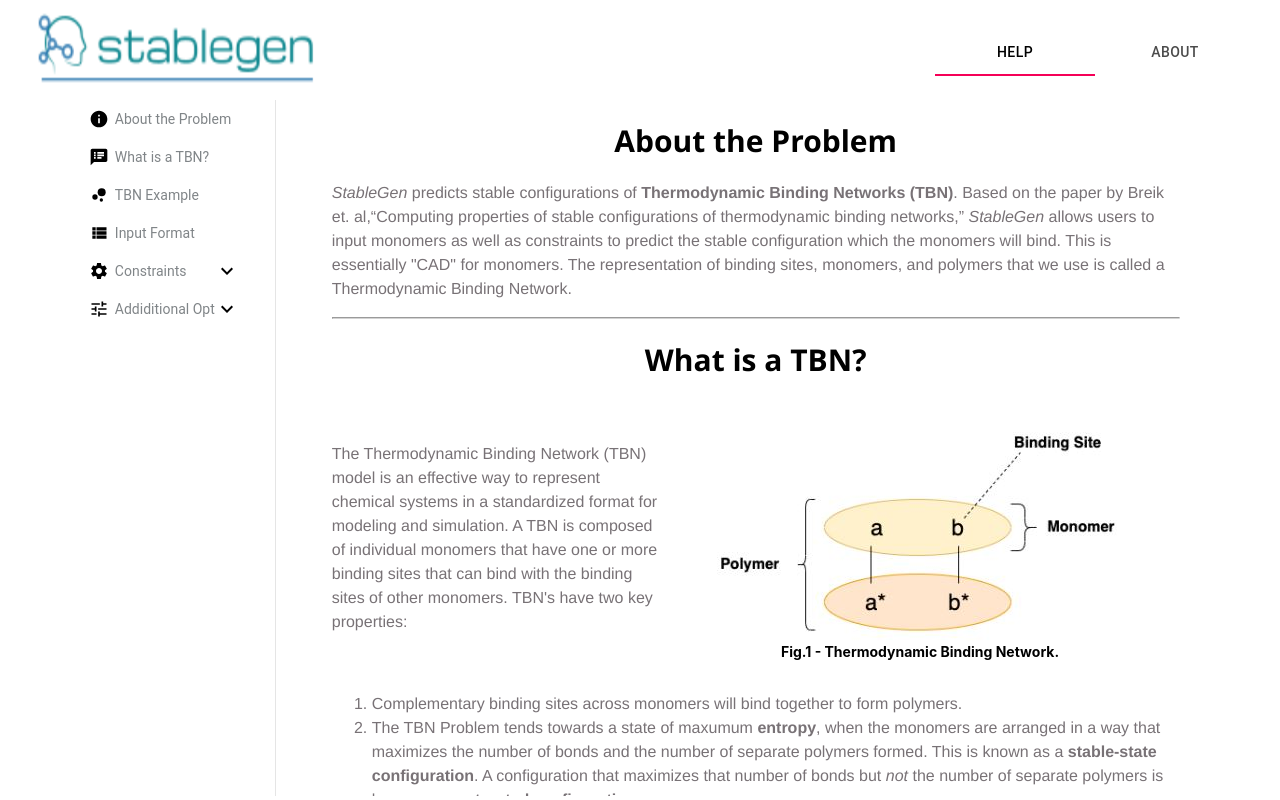
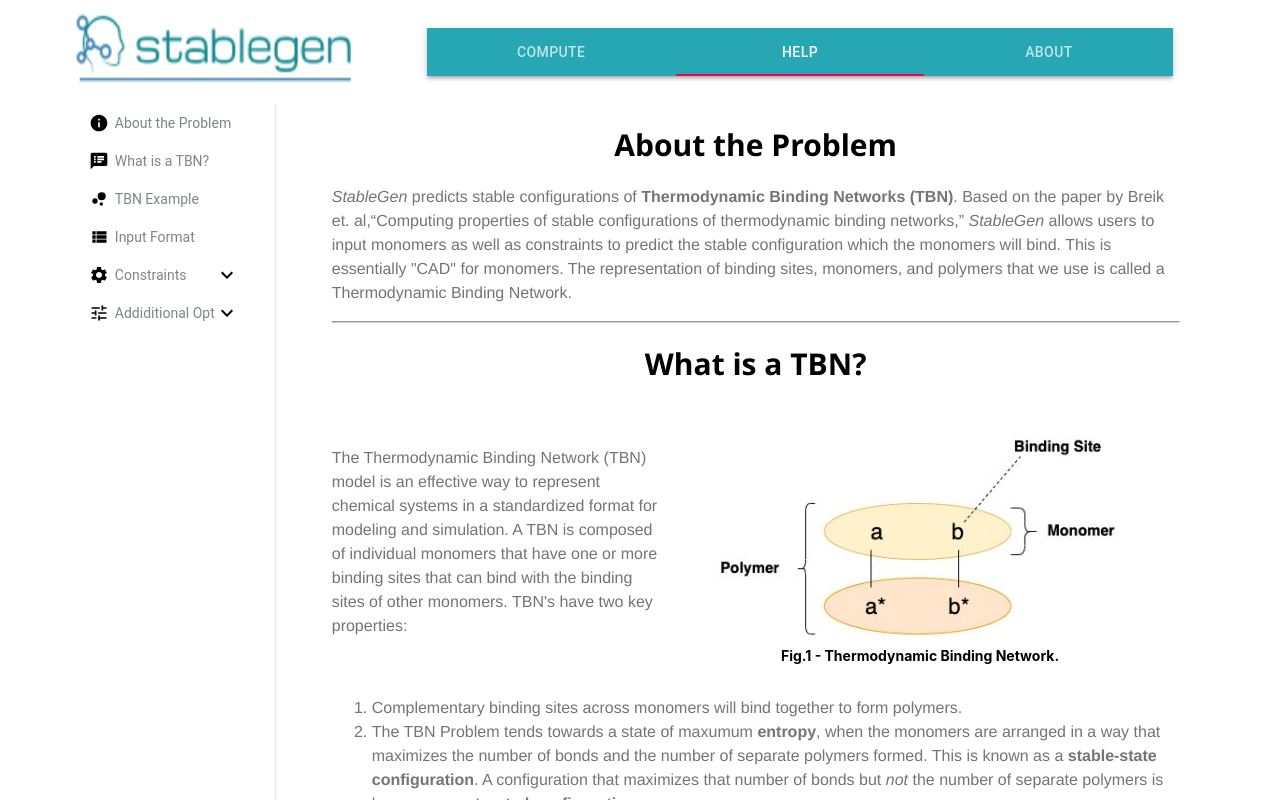
Before and after one commit to stevenwang5689/stable-gen, a React (Create React App) app: page /help in a window 1280 px wide. Built offline with nearby package versions, Linux system fonts and the light colour scheme.

Commit message:
Added nav bar

```diff
--- a/src/App.css
+++ b/src/App.css
@@ -8,12 +8,12 @@
 }
 
 .Control-panel {
-  padding-bottom: 25px;
+  padding-bottom: 14px;
 }
 
 .Content {
   padding: 0px 25px;
-  max-height: 75vh;
+  max-height: 70vh;
 }
 
 img:hover{
--- a/src/App.js
+++ b/src/App.js
@@ -1,17 +1,17 @@
 import React from "react";
-import "./App.css";
-import Help from "./components/helpComponents/help";
-import About from "./components/about";
-import Compute from "./components/computeComponents/compute";
-import Error from "./components/error";
-import { Route, Switch, Link, BrowserRouter } from "react-router-dom";
 
+import Paper from '@material-ui/core/Paper';
 import Tabs from "@material-ui/core/Tabs";
 import Tab from "@material-ui/core/Tab";
 import Grid from "@material-ui/core/Grid";
+import Routes from "./Routes"
+import logo from "./images/logo.png";
+import { Route, Link, BrowserRouter } from "react-router-dom";
 import AppBar from '@material-ui/core/AppBar';
+import Collapse from '@material-ui/core/Collapse';
+import { withStyles, withTheme} from "@material-ui/core/styles";
 
-import logo from "./images/logo.png";
+import "./App.css";
 
 const LogoToNavigate = ({ history }) => (
   <img src={logo} alt="StableGen" onClick={() => history.push("/")} className="Logo" />
@@ -21,6 +21,13 @@ const Logo = () => (
   <Route path="/" render={props => <LogoToNavigate {...props} />} />
 );
 
+const ColorPaper = withStyles({
+  root: {
+    color: "white",
+    backgroundColor: "#27a6b3"
+  }
+})(Paper);
+
 function App() {
   return (
     <BrowserRouter>
@@ -29,27 +36,24 @@ function App() {
           path="/"
           render={({ location }) => (
             <Grid container direction="column">
-              <Grid item>
-                <Grid container justify="space-between" alignItems="center" className="App-header">
-                  <Grid item>
+              <Grid container item alignItems="center">
+                <Grid item sm={12} md={4}>
                     <Logo />
-                  </Grid>
-                  <Grid item>
-                    <Tabs value={location.pathname}>
+                </Grid>
+                <Grid item sm={12} md={7}>
+                  <ColorPaper elevation={3} square>
+                    <Tabs variant="fullWidth" indicatorColor="secondary" value={location.pathname}>
+                      <Tab label="Compute" value="/" component={Link} to="/" />
                       <Tab label="Help" value="/help" component={Link} to="/help" />
                       <Tab label="About" value="/about" component={Link} to="/about" />
                     </Tabs>
-                  </Grid>
+                  </ColorPaper>
                 </Grid>
-              <Grid />
+
+              </Grid>
+
               <Grid item>
-                <Switch>
-                  <Route path="/help" component={Help} />
-                  <Route path="/about" component={About} />
-                  <Route path="/" component={Compute} />
-                  <Route component={Error} />
-                </Switch>
-              </Grid>
+                <Routes />
               </Grid>
             </Grid>
           )}
--- /dev/null
+++ b/src/Routes.js
@@ -0,0 +1,17 @@
+import React from "react";
+import { Route, Switch } from "react-router-dom";
+import Help from "./components/helpComponents/help";
+import About from "./components/about";
+import Compute from "./components/computeComponents/compute";
+import Error from "./components/error";
+
+export default function Routes() {
+    return (
+        <Switch>
+            <Route path="/help" exact component={Help} />
+            <Route path="/about" exact component={About} />
+            <Route path="/" exact component={Compute} />
+            <Route component={Error} />
+        </Switch>
+    );
+}
```
